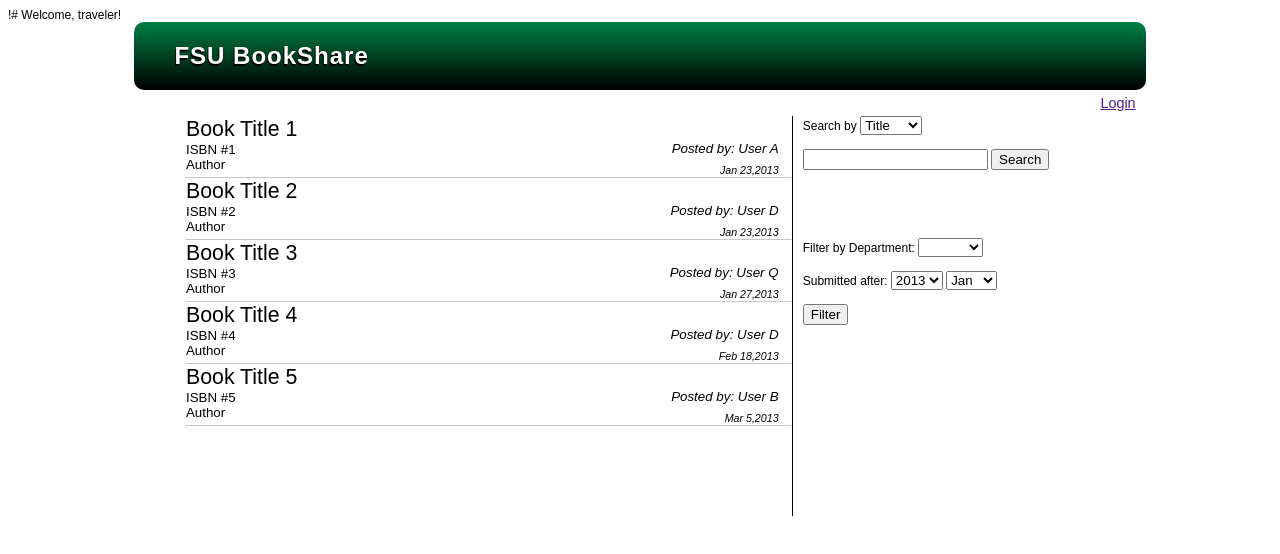
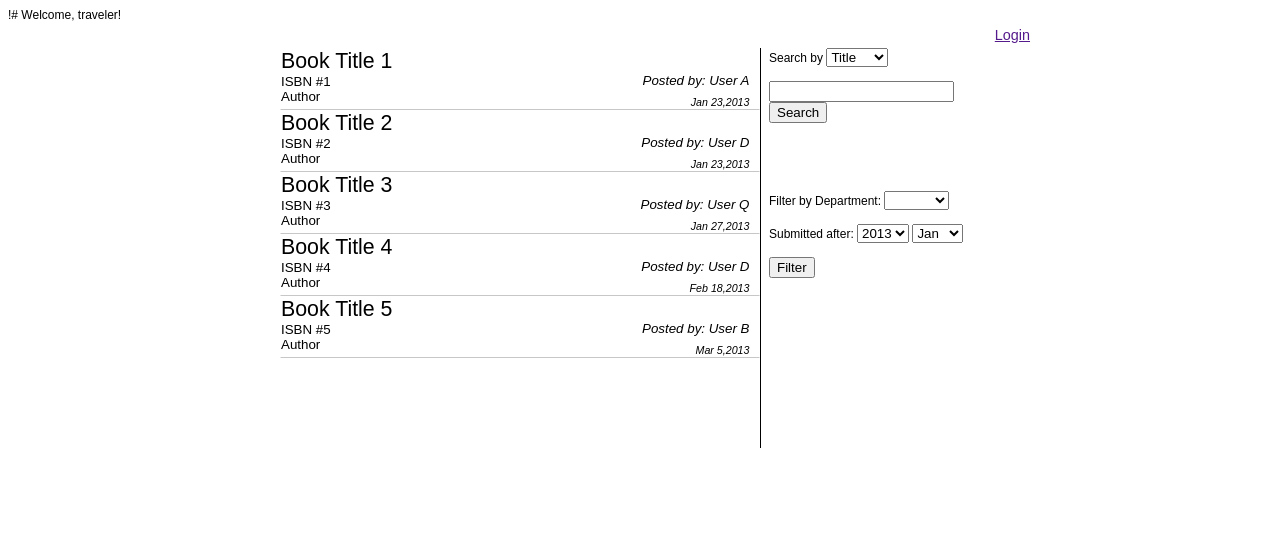
Before and after one commit to masterfoo/bookshare, a plain HTML site: page web/search.html in a window 1280 px wide. Drawn offline with Linux system fonts and the light colour scheme.

Commit message:
EC Diagram

```diff
--- a/web/s/main.css
+++ b/web/s/main.css
@@ -5,7 +5,7 @@ body
 }
 div.main
 {
-	width: 80%;
+	width: 60%;
 	min-width: 800px;
 	margin-left: auto;
 	margin-right: auto;
--- a/web/search.html
+++ b/web/search.html
@@ -9,7 +9,7 @@
 </head>
 <body>
 	<div class=main>
-		<div class=banner><p class=title>FSU BookShare</p></div>
+		<????bookshare:header>
 		<div class=menu><a href="">Login</a></div>
 		<div class=results>
 			<div class=entry>
```
Also changed, not shown: web/s/index.html (deleted, +0 -1 lines), docs/ec.png (added), 1 other file.
